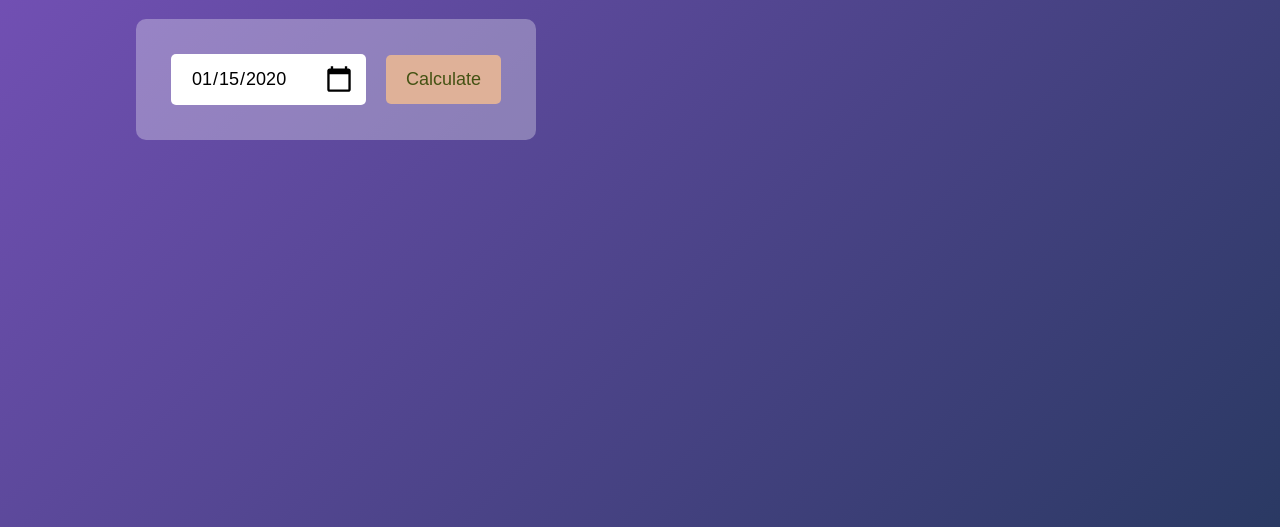
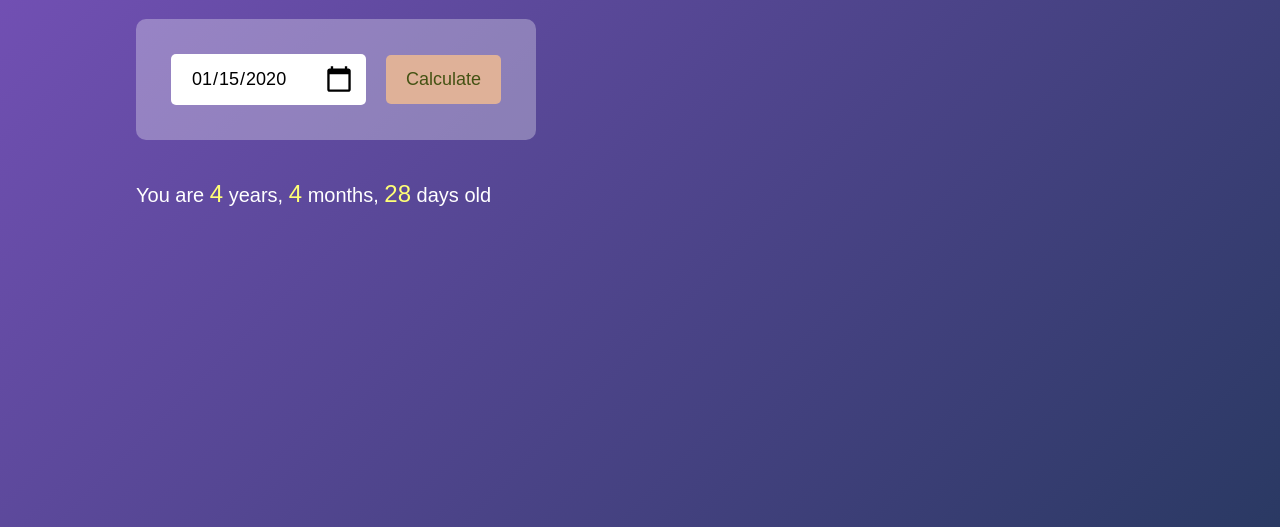
Before and after one commit to Sandunjayasekar/Age-calculator, a plain HTML site: page index.html in a window 1280 px wide. Both pictures are taken after typing "2020-01-15" into the empty fields and a click on the button "Calculate". Shown: the part 273-800 px from the top of the page. Drawn offline with Linux system fonts and the light colour scheme.

Commit message:
age calculator function created

```diff
--- a/index.html
+++ b/index.html
@@ -14,8 +14,8 @@
                 <input type="date" id="date">
                 <button onclick="calculateAge()">Calculate</button>
             </div>
+            <p id="result"></p>
         </div>
-
     </div>
 
     <script src="script.js"></script>
--- a/script.js
+++ b/script.js
@@ -1,6 +1,7 @@
 
 let userInput = document.getElementById('date');
 userInput.max = new Date().toISOString().split("T")[0];
+let result = document.getElementById('result');
 
 function calculateAge(){
     let birthDate = new Date(userInput.value);
@@ -38,7 +39,15 @@ function calculateAge(){
        y3--;
     }
 
-    console.log(d3, m3, y3);
+    // if user entered invalid date
+
+    if(isNaN(y3) || isNaN(m3) || isNaN(d3)){
+        alert("Please enter a valid date");
+    }else {
+        console.log(d3, m3, y3);
+        result.innerHTML = `You are <span>${y3}</span> years, <span>${m3}</span> months, <span>${d3}</span> days old`;
+
+    }
 }
 
 function getDaysInMonth(month, year) {
--- a/style.css
+++ b/style.css
@@ -12,6 +12,8 @@
     background: linear-gradient(135deg, #7c53bf, #2a3963);
     color: #fff;
     padding: 10px;
+
+
 }
 
 .calculator{
@@ -73,3 +75,12 @@
     background-size: 30px;
     cursor: pointer;
 }
+
+#result{
+    font-size: 20px;
+}
+
+#result span{
+    color: #ffff76;
+    font-size: 24px;
+}
```
